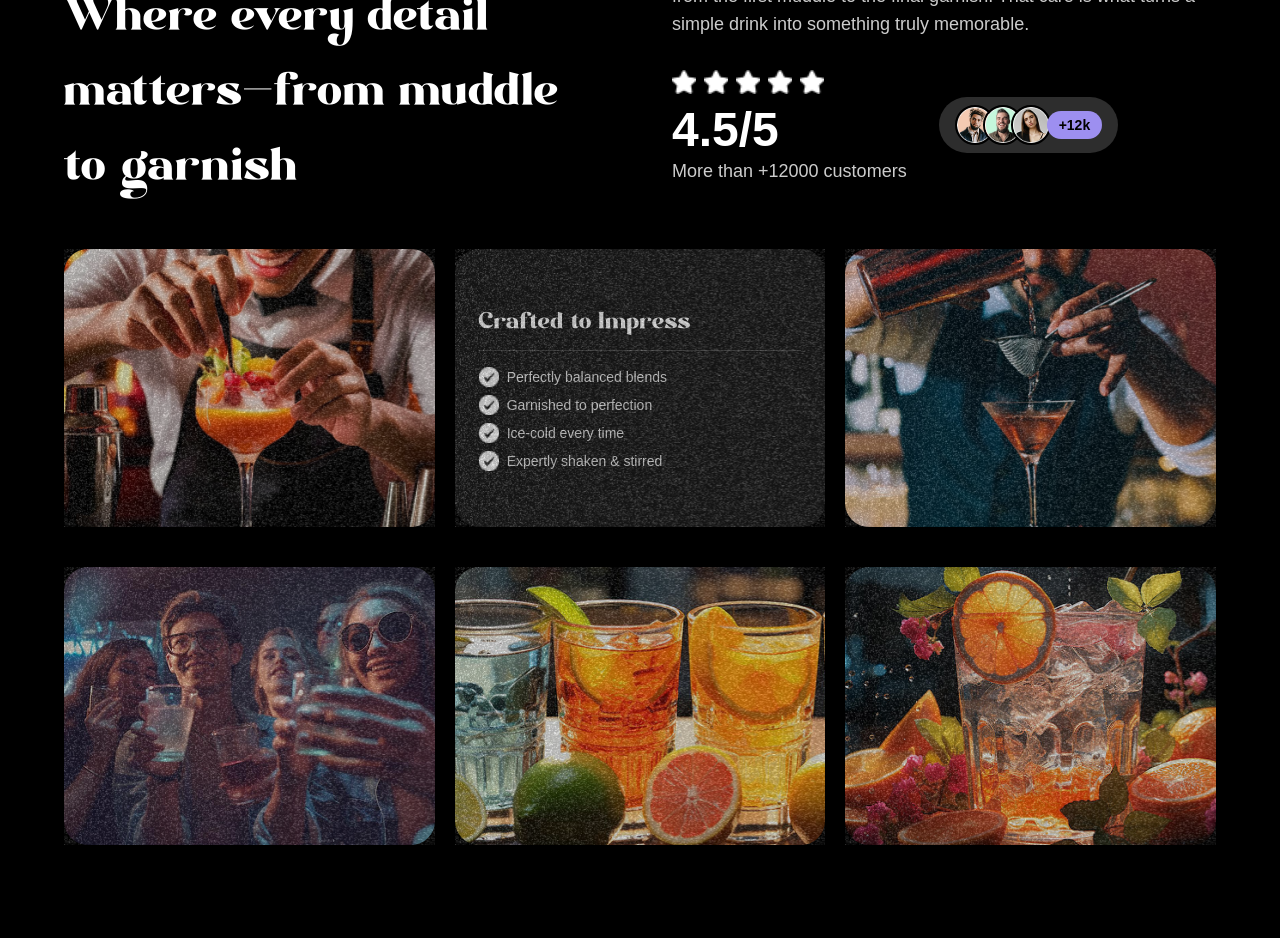
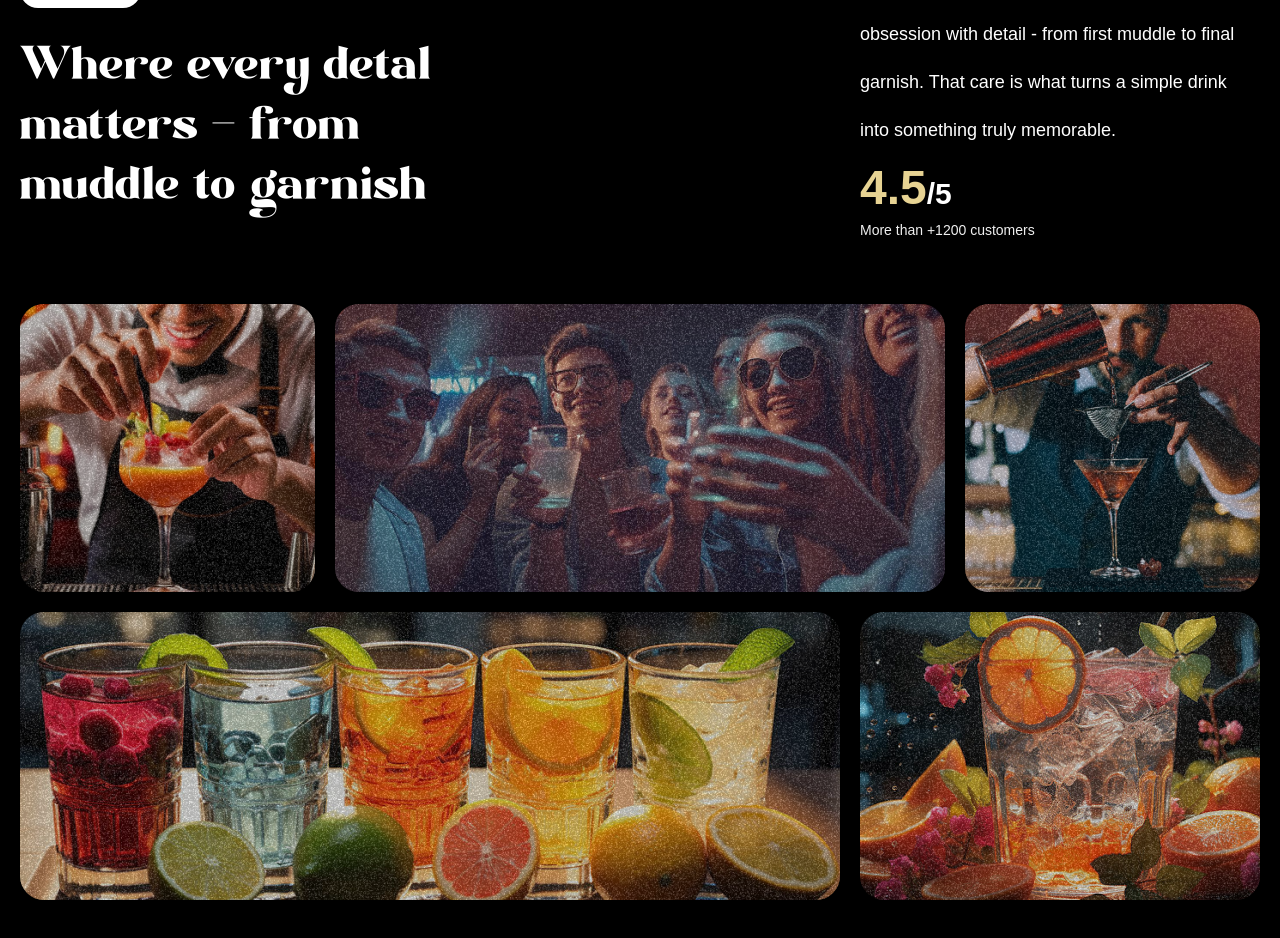
Before and after one commit to abhijitrajput103/mojito-website, a Next.js app: page / in a window 1280 px wide. Shown: the part 1740-2678 px from the top of the page. Built offline with nearby package versions, Linux system fonts and the light colour scheme; a web font is replaced by a local one.

Commit message:
Fixed AutoScrolling and did some improvements

```diff
--- a/app/components/About.tsx
+++ b/app/components/About.tsx
@@ -4,7 +4,6 @@ import React from "react";
 import Image from "next/image";
 import { useGSAP } from "@gsap/react";
 import { SplitText } from "gsap/all";
-import { profileLists, featureLists } from "@/constants";
 
 const About = () => {
 useGSAP(() => {
@@ -22,19 +21,22 @@ const About = () => {
     },
   });
 
-    scrollTimeline.from([...titleSplit.words, ...subContentSplit.lines], {
+  scrollTimeline.from(
+    [...titleSplit.words, ...subContentSplit.lines],
+    {
       opacity: 0,
       duration: 1.5,
       yPercent: 100,
       ease: "expo.out",
       stagger: 0.02,
-    });
+    }
+  );
 
   scrollTimeline.from(
-      ".anim-image",
+    ".top-grid div, .bottom-grid div",
     {
       opacity: 0,
-        duration: 0.5,
+      duration: 1,
       ease: "power1.inOut",
       stagger: 0.04,
     },
@@ -43,121 +45,60 @@ const About = () => {
 });
 
   return (
-    <section id="about" className="py-16">
-      <div className="container mx-auto max-w-6xl">
-        <div className="flex flex-col md:flex-row md:items-center gap-16 mb-10">
-          <div className="flex-1">
-            <span className="badge inline-block mb-6">Best Cocktails</span>
-            <h2 className="text-5xl md:text-6xl font-modern-negra leading-tight">
-              Where every detail matters—from muddle to garnish
+    <div id="about">
+      <div className="mb-16 md:px-0 px-5">
+        <div className="content">
+          <div className="md:col-span-8">
+            <p className="badge">Best Cocktails</p>
+            <h2>
+              Where every detal matters <span className="text-white">-</span>{" "}
+              from muddle to garnish
             </h2>
           </div>
-          <div className="flex-1 flex flex-col gap-8 justify-center">
-            <p className="text-white/80 text-lg sub-content">
-              Every cocktail we serve is a reflection of our obsession with
-              detail – from the first muddle to the final garnish. That care is
-              what turns a simple drink into something truly memorable.
+          <div className="sub-content">
+            <p>
+              Every Cocktail we serve is a reflection of our obsession with
+              detail - from first muddle to final garnish. That care is what
+              turns a simple drink into something truly memorable.
             </p>
-            <div className="flex flex-row gap-8 items-center">
-              <div className="flex flex-col items-start min-w-[180px]">
-                <div className="flex items-center space-x-2 mb-3">
-                  {[...Array(5)].map((_, i) => (
-                    <Image
-                      key={i}
-                      src="/images/star.png"
-                      alt="star"
-                      width={24}
-                      height={24}
-                    />
-                  ))}
-                </div>
-                <p className="text-4xl md:text-5xl font-extrabold leading-none">
-                  4.5/5
+            <div>
+              <p className="md:text-3xl text-xl font-bold">
+                <span>4.5</span>/5
               </p>
-                <p className="text-white/80 text-base md:text-lg leading-none mt-2 font-medium">
-                  More than +12000 customers
+              <p className="text-sm text-white-100">
+                More than +1200 customers
               </p>
-              </div>
-              <div className="flex items-center space-x-[-12px] bg-[#2d2d2d] px-4 py-2 rounded-full">
-                {profileLists.slice(0, 3).map((profile, index) => (
-                  <Image
-                    key={index}
-                    src={profile.imgPath}
-                    alt={`profile-${index}`}
-                    width={40}
-                    height={40}
-                    className="rounded-full border-2 border-black"
-                  />
-                ))}
-                <span className="text-sm bg-[#9d8ff0] text-black rounded-full px-3 py-1 font-bold ml-2">
-                  +12k
-                </span>
             </div>
           </div>
         </div>
       </div>
-        <div className="grid grid-cols-1 md:grid-cols-3 gap-5 mb-10">
-          <div className="aspect-[4/3] w-full relative anim-image">
-            <Image
-              src="/images/abt1.png"
-              alt="bartender"
-              className="rounded-3xl object-cover w-full h-full"
-              fill
-              sizes="(max-width: 768px) 100vw, 33vw"
-            />
+
+      <div className="top-grid">
+        <div className="md:col-span-3">
           <div className="noisy" />
+          <Image src="/images/abt1.png" width={400} height={300} alt="img1" />
         </div>
-          <div className="bg-[#1c1c1c] rounded-3xl p-6 flex flex-col justify-center aspect-[4/3] w-full relative anim-image">
-            <h3 className="font-modern-negra text-3xl border-b border-white/20 pb-2 mb-2">
-              Crafted to Impress
-            </h3>
-            <ul className="space-y-2 text-white/90 text-sm mt-2">
-              {featureLists.map((feature, idx) => (
-                <li key={idx} className="flex items-center gap-2">
-                  <Image
-                    src="/images/check.png"
-                    alt="check"
-                    width={20}
-                    height={30}
-                  />
-                  {feature}
-                </li>
-              ))}
-            </ul>
+        <div className="md:col-span-6">
           <div className="noisy" />
+          <Image src="/images/abt2.png" width={400} height={300} alt="img2" />
         </div>
-          <div className="aspect-[4/3] w-full relative anim-image">
-            <Image
-              src="/images/abt5.png"
-              alt="party crowd"
-              className="rounded-3xl object-cover w-full h-full"
-              fill
-              sizes="(max-width: 768px) 100vw, 33vw"
-            />
+        <div className="md:col-span-3">
           <div className="noisy" />
+          <Image src="/images/abt5.png" width={400} height={300} alt="img5" />
         </div>
       </div>
-        <div className="grid grid-cols-1 md:grid-cols-3 gap-5 mt-10">
-          {["/images/abt2.png", "/images/abt3.png", "/images/abt4.png"].map(
-            (src, idx) => (
-              <div
-                key={src}
-                className="aspect-[4/3] w-full relative anim-image"
-              >
-                <Image
-                  src={src}
-                  alt={`cocktail ${idx + 1}`}
-                  className="rounded-3xl object-cover w-full h-full"
-                  fill
-                  sizes="(max-width: 768px) 100vw, 33vw"
-                />
+
+      <div className="bottom-grid">
+        <div className="md:col-span-8">
           <div className="noisy" />
+          <Image src="/images/abt3.png" width={400} height={300} alt="img3" />
         </div>
-            )
-          )}
+        <div className="md:col-span-4">
+          <div className="noisy" />
+          <Image src="/images/abt4.png" width={400} height={300} alt="img4" />
         </div>
       </div>
-    </section>
+    </div>
   );
 };
 
--- a/app/components/Navbar.tsx
+++ b/app/components/Navbar.tsx
@@ -4,7 +4,7 @@ import { navLinks } from "@/constants";
 import gsap from "gsap";
 import { ScrollTrigger, SplitText } from "gsap/all";
 import { useGSAP } from "@gsap/react";
-import React, { useRef } from "react";
+import React from "react";
 
 gsap.registerPlugin(ScrollTrigger, SplitText);
 
@@ -14,31 +14,29 @@ interface NavLink {
 }
 
 const Navbar: React.FC = () => {
-  const navRef = useRef(null);
   useGSAP(() => {
-    if (!navRef.current) return;
     const navTween = gsap.timeline({
       scrollTrigger: {
-        trigger: 'nav',
+        trigger: "nav",
         start: "bottom top",
       },
     });
     navTween.fromTo(
-     'nav',
+      "nav",
       { background: "transparent" },
       {
         backgroundColor: "#00000050",
-        backdropFilter: "blur(10px)",
+        backgroundFilter: "blur(10px)",
         duration: 1,
         ease: "power1.inOut",
       }
     );
-  }, []);
+  });
   return (
-    <nav ref={navRef} className="flex flex-col md:flex-row md:justify-between items-center px-6 py-4 gap-4 md:gap-0">
+    <nav className="flex flex-col md:flex-row md:justify-between items-center px-6 py-4 gap-4 md:gap-0">
       <a href="#home" className="flex items-center gap-2">
-        <Image src="/images/logo.png" alt="Logo" width={40} height={40} />
-        <p className="font-bold text-2xl text-amber-400">Just Pour</p>
+        <Image src="/images/logo.png" alt="Logo" width={32} height={32} />
+        <p className="font-bold text-xl">Just Pour</p>
       </a>
 
       <ul className="flex items-center gap-4 md:gap-8">
@@ -46,7 +44,7 @@ const Navbar: React.FC = () => {
           <li key={link.id}>
             <a
               href={`#${link.id}`}
-              className="text-amber-200 hover:text-white transition-colors text-sm md:text-base"
+              className="text-gray-700 hover:text-white transition-colors text-sm md:text-base"
             >
               {link.title}
             </a>
--- a/app/index.css
+++ b/app/index.css
@@ -185,20 +185,6 @@ body {
   }
 
   #about {
-    @layer components {
-      .badge {
-        @apply inline-block rounded-full bg-white text-black px-4 py-1 text-sm font-medium;
-      }
-
-      .avatar-stack {
-        @apply flex items-center space-x-[-12px];
-      }
-
-      .rating-stars {
-        @apply flex items-center space-x-1;
-      }
-    }
-
     @apply min-h-screen py-28 2xl:px-0 px-5 container mx-auto;
 
     .content {
```
Also changed, not shown: public/images/star.png (deleted). Lines whose indentation alone changed are shown as unchanged.
